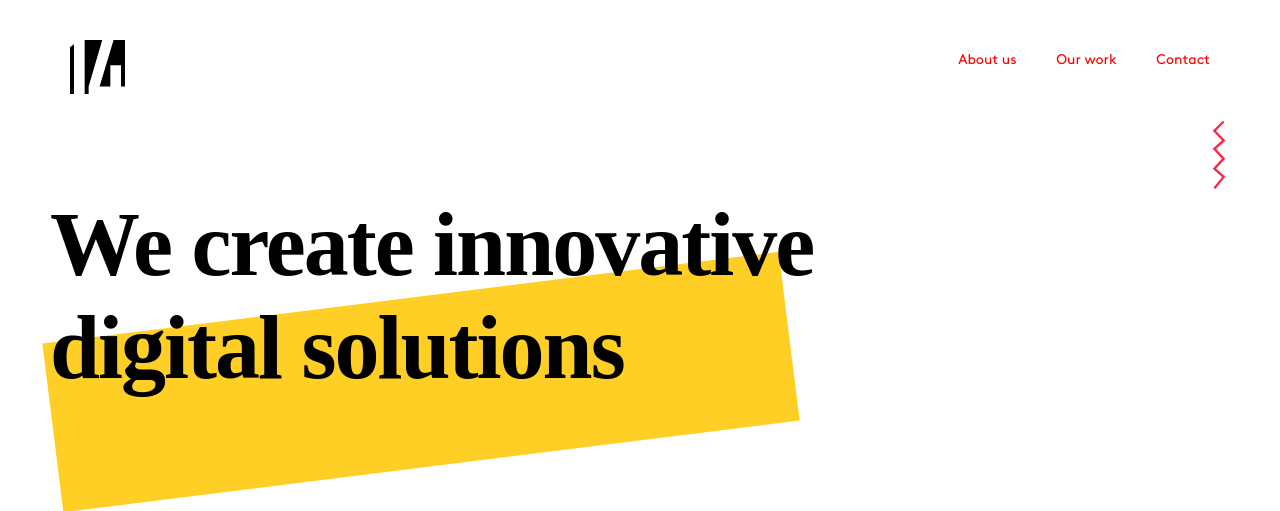
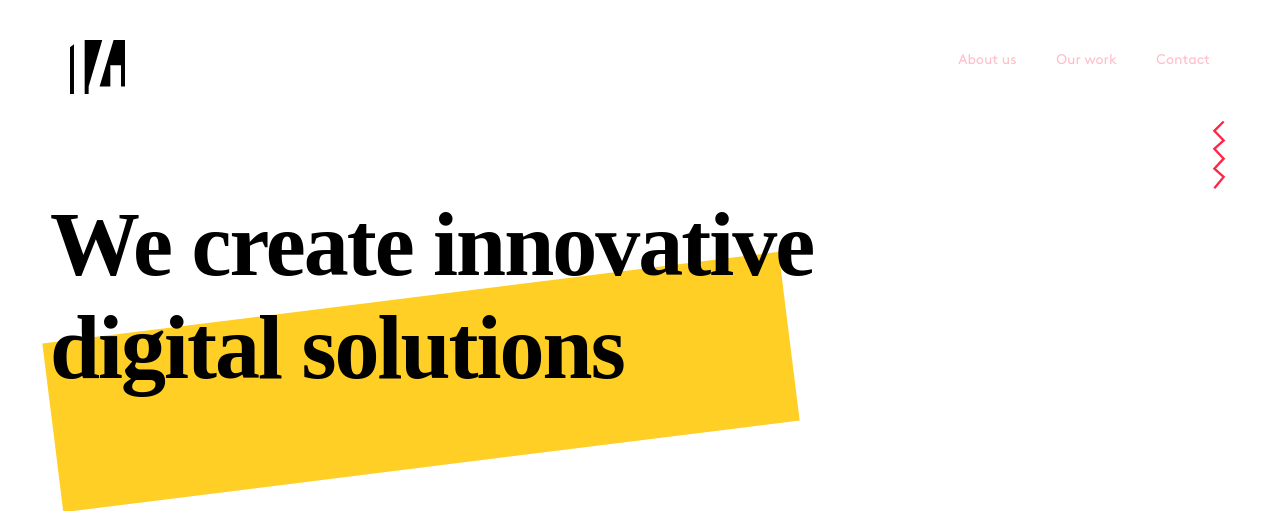
Before and after one commit to PaimoEmmanuel/PaimoEmmanuel.github.io-S14-Website, a PHP site: page /index.html in a window 1280 px wide. Shown: the top 511 px of the page. Run offline with PHP 8.4, Linux system fonts and the light colour scheme; some web fonts are replaced.

Commit message:
Minor Fixes 4.1.3

```diff
--- a/css/style.css
+++ b/css/style.css
@@ -106,7 +106,7 @@ body {
   margin-top: 4rem; }
 
 .u-margin-top-tiny {
-  margin-top: 2rem !important; }
+  margin-top: 1.8rem !important; }
 
 .u-margin-bottom-small {
   margin-bottom: 2.7rem; }
@@ -619,7 +619,7 @@ body {
           margin-top: 1rem; } }
       @media only screen and (max-width: 56.25em) {
         .header__nav-list {
-          margin-top: 3rem; } }
+          margin-top: 2.5rem; } }
       .header__nav-list-parent {
         list-style: none;
         width: 100%;
@@ -632,7 +632,7 @@ body {
             font-weight: 500;
             color: #000000;
             margin-left: 3.7rem;
-            color: red; }
+            color: pink; }
             @media only screen and (max-width: 56.25em) {
               .header__nav-list-parent li a {
                 font-size: 2.5rem;
--- a/sass/base/_utilities.scss
+++ b/sass/base/_utilities.scss
@@ -2,7 +2,7 @@
   margin-top: 0rem;
 }}
 .u-margin-top-normal{margin-top: 4rem;}
-.u-margin-top-tiny{margin-top: 2rem !important;}
+.u-margin-top-tiny{margin-top: 1.8rem !important;}
 
 .u-margin-bottom-small{margin-bottom: 2.7rem;}
 .u-margin-bottom{margin-bottom: 8rem;}
--- a/sass/layout/_header.scss
+++ b/sass/layout/_header.scss
@@ -38,7 +38,7 @@
                 margin-top: 1rem;
             }
             @include respond(tab-port){
-                margin-top: 3rem;
+                margin-top: 2.5rem;
             }
             margin-top: -4.4rem;
             float: right;
@@ -55,7 +55,7 @@
                         font-weight: 500;
                         color: $color-black;
                         margin-left: 3.7rem;
-                        color: red;
+                        color: pink;
                         @include respond(tab-port){
                             font-size: 2.5rem;
                             margin-left: 0;
```
